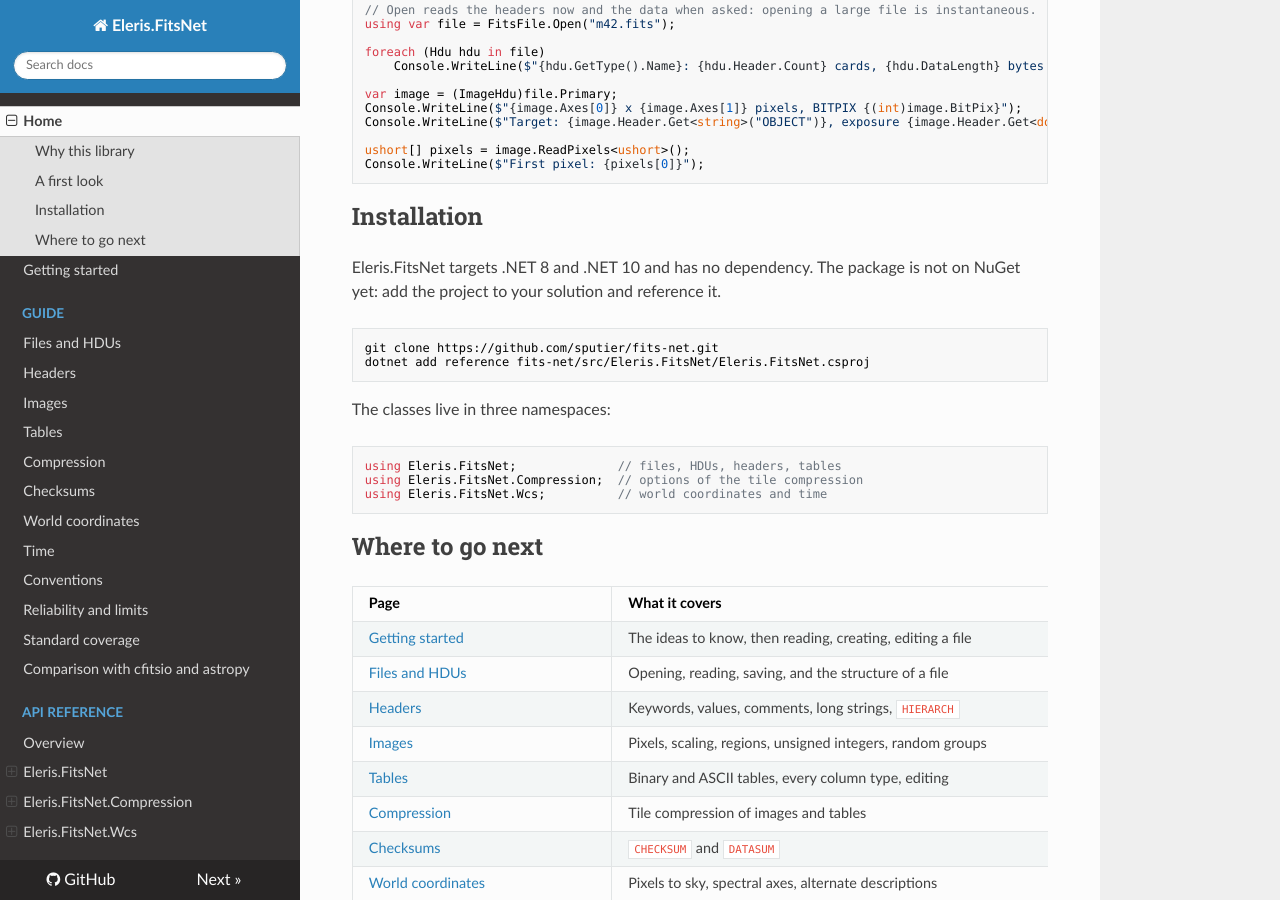
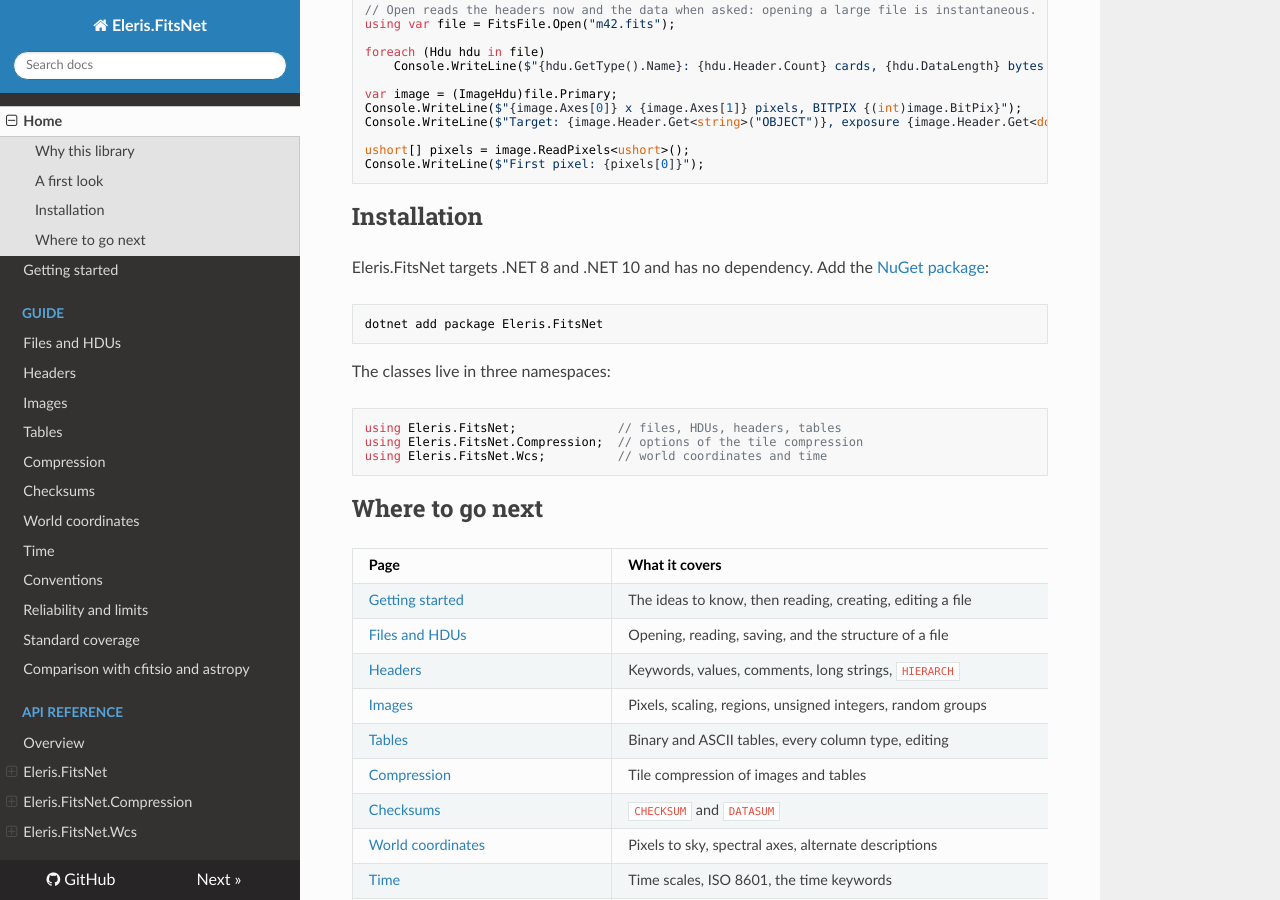
Before and after one commit to sputier/fits-net, an MkDocs documentation site: the page built from docs/index.md, in a window 1280 px wide and 900 px high, scrolled down 862 px. Built offline with MkDocs 1.6.1, drawn with Linux system fonts in a browser that asks for light colours; nearby versions of some CDN libraries.

````diff
--- a/docs/index.md
+++ b/docs/index.md
@@ -34,11 +34,10 @@ Console.WriteLine($"First pixel: {pixels[0]}");
 
 ## Installation
 
-Eleris.FitsNet targets .NET 8 and .NET 10 and has no dependency. The package is not on NuGet yet: add the project to your solution and reference it.
+Eleris.FitsNet targets .NET 8 and .NET 10 and has no dependency. Add the [NuGet package](https://www.nuget.org/packages/Eleris.FitsNet):
 
 ```shell
-git clone https://github.com/sputier/fits-net.git
-dotnet add reference fits-net/src/Eleris.FitsNet/Eleris.FitsNet.csproj
+dotnet add package Eleris.FitsNet
 ```
 
 The classes live in three namespaces:
````
Also changed, not shown: README.md (+4 -0 lines), RELEASING.md (+2 -5 lines).
